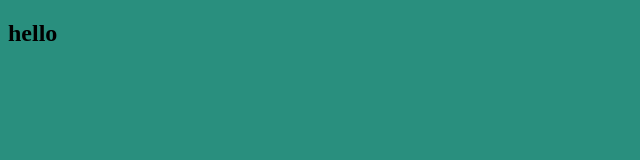
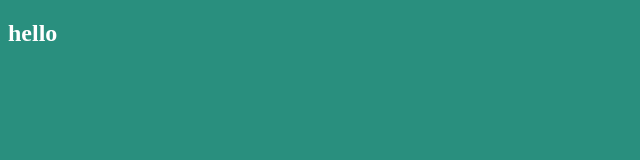
Before and after one commit to oskarikivekas/My-Portfolio, a website: page dist/index.html in a window 1280 px wide. Shown: the full height of the page, 0-640 px from the left. Drawn offline with nearby package versions, Linux system fonts and the light colour scheme; files that its build step writes are made by us from their sources.

Commit message:
added package.json

```diff
--- a/scss/main.scss
+++ b/scss/main.scss
@@ -2,4 +2,5 @@
 
 body {
   background: $primary-color;
+  color: white;
 }
```
Also changed, not shown: package.json (added, +22 -0 lines), dist/css/main.css, dist/index.html, 1 other file.
